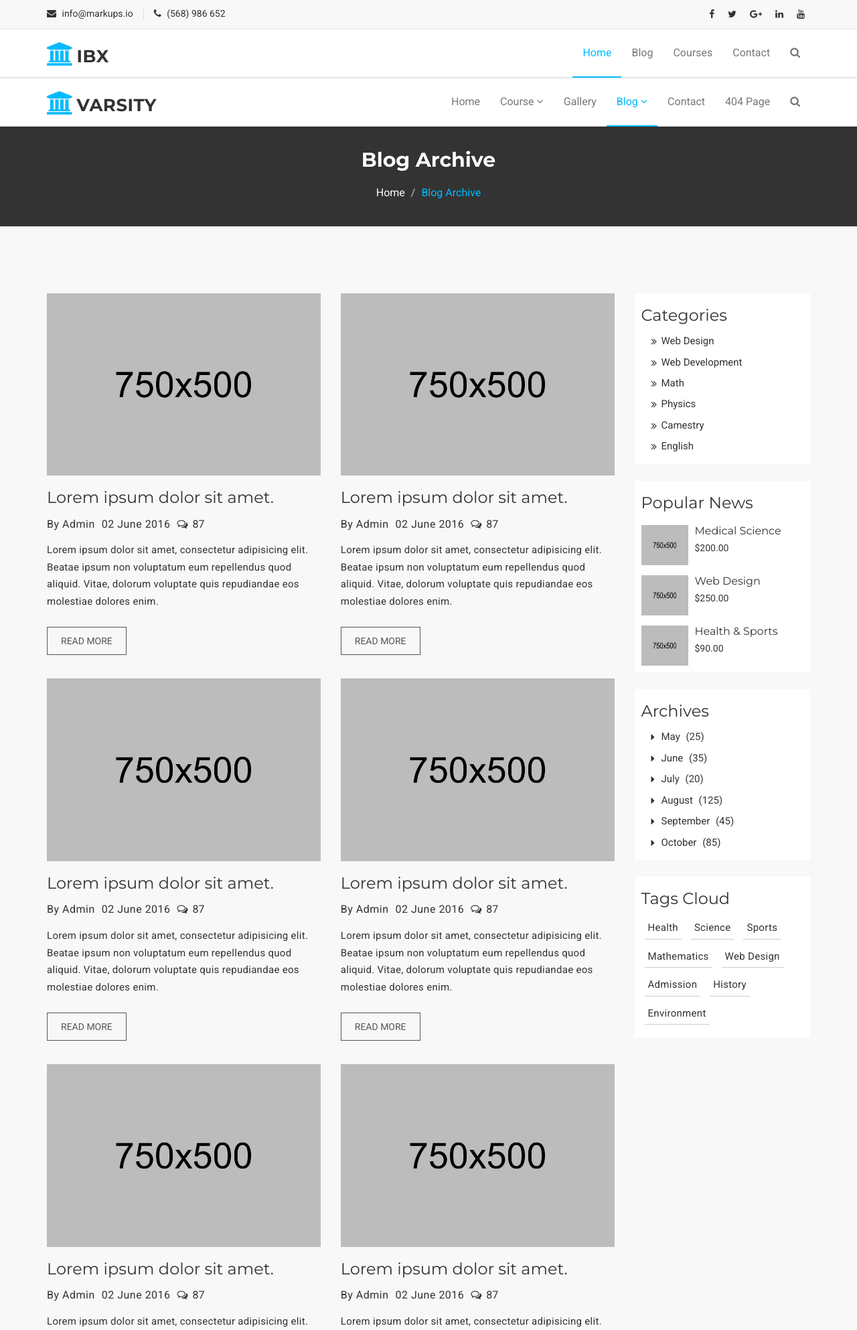
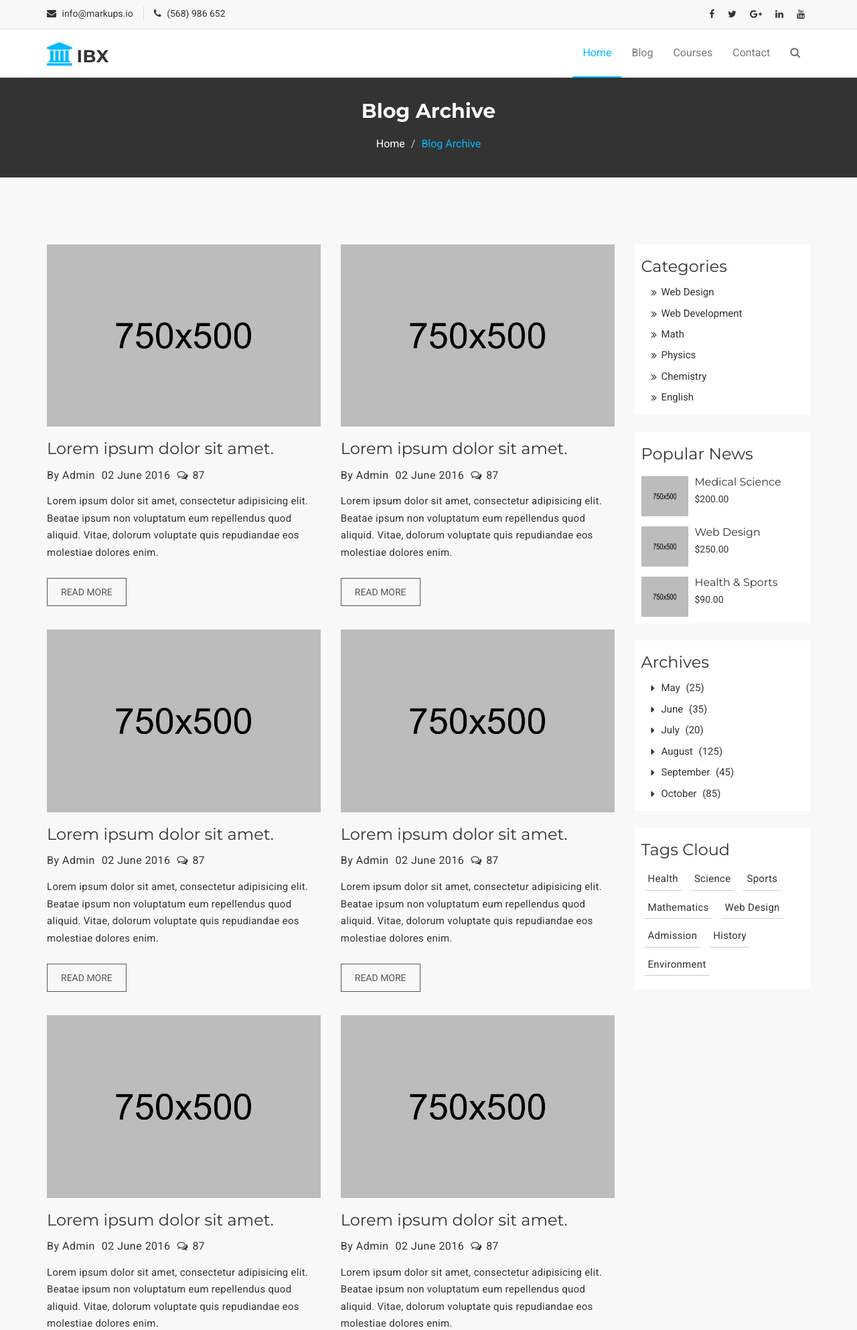
Before and after one commit to Ludis-ET/IBEX, a Django app: page /blogs/ in a window 1280 px wide. Shown: the top 1986 px of the page at 67% size. Run offline with Django 5.2, Linux system fonts and the light colour scheme; some libraries are stand-ins or nearby versions.

Commit message:
"Refactored HTML structure and added static URL references in blog template"

```diff
--- a/core/templates/blog.html
+++ b/core/templates/blog.html
@@ -1,52 +1,5 @@
 {% extends 'base.html' %} {% load static %} {% block body %}
 
-  <!-- End header  -->
-  <!-- Start menu -->
-  <section id="mu-menu">
-    <nav class="navbar navbar-default" role="navigation">
-      <div class="container">
-        <div class="navbar-header">
-          <!-- FOR MOBILE VIEW COLLAPSED BUTTON -->
-          <button type="button" class="navbar-toggle collapsed" data-toggle="collapse" data-target="#navbar" aria-expanded="false" aria-controls="navbar">
-            <span class="sr-only">Toggle navigation</span>
-            <span class="icon-bar"></span>
-            <span class="icon-bar"></span>
-            <span class="icon-bar"></span>
-          </button>
-          <!-- LOGO -->
-          <!-- TEXT BASED LOGO -->
-          <a class="navbar-brand" href="index.html"><i class="fa fa-university"></i><span>Varsity</span></a>
-          <!-- IMG BASED LOGO  -->
-          <!-- <a class="navbar-brand" href="index.html"><img src="assets/img/logo.png" alt="logo"></a> -->
-        </div>
-        <div id="navbar" class="navbar-collapse collapse">
-          <ul id="top-menu" class="nav navbar-nav navbar-right main-nav">
-            <li><a href="index.html">Home</a></li>
-            <li class="dropdown">
-              <a href="#" class="dropdown-toggle" data-toggle="dropdown">Course <span class="fa fa-angle-down"></span></a>
-              <ul class="dropdown-menu" role="menu">
-                <li><a href="course.html">Course Archive</a></li>
-                <li><a href="course-detail.html">Course Detail</a></li>
-              </ul>
-            </li>
-            <li><a href="gallery.html">Gallery</a></li>
-            <li class="dropdown active">
-              <a href="#" class="dropdown-toggle" data-toggle="dropdown">Blog <span class="fa fa-angle-down"></span></a>
-              <ul class="dropdown-menu" role="menu">
-                <li><a href="blog-archive.html">Blog Archive</a></li>
-                <li><a href="blog-single.html">Blog Single</a></li>
-              </ul>
-            </li>
-            <li><a href="contact.html">Contact</a></li>
-            <li><a href="404.html">404 Page</a></li>
-            <li><a href="#" id="mu-search-icon"><i class="fa fa-search"></i></a></li>
-          </ul>
-        </div><!--/.nav-collapse -->
-      </div>
-    </nav>
-  </section>
-  <!-- End menu -->
-  <!-- Start search box -->
 <div id="mu-search">
   <div class="mu-search-area">
     <button class="mu-search-close"><span class="fa fa-close"></span></button>
@@ -54,15 +7,17 @@
       <div class="row">
         <div class="col-md-12">
           <form class="mu-search-form">
-              <input type="search" placeholder="Type Your Keyword(s) & Hit Enter">
+            <input
+              type="search"
+              placeholder="Type Your Keyword(s) & Hit Enter"
+            />
           </form>
         </div>
       </div>
     </div>
   </div>
 </div>
-  <!-- End search box -->
- <!-- Page breadcrumb -->
+
 <section id="mu-page-breadcrumb">
   <div class="container">
     <div class="row">
@@ -78,7 +33,7 @@
     </div>
   </div>
 </section>
- <!-- End breadcrumb -->
+
 <section id="mu-course-content">
   <div class="container">
     <div class="row">
@@ -86,13 +41,17 @@
         <div class="mu-course-content-area">
           <div class="row">
             <div class="col-md-9">
-                <!-- start course content container -->
               <div class="mu-course-container mu-blog-archive">
                 <div class="row">
                   <div class="col-md-6 col-sm-6">
                     <article class="mu-blog-single-item">
                       <figure class="mu-blog-single-img">
-                          <a href="#"><img src="assets/img/blog/blog-1.jpg" alt="img"></a>
+                        <a href="#">
+                          <img
+                            src="{% static 'assets/img/blog/blog-1.jpg' %}"
+                            alt="img"
+                          />
+                        </a>
                         <figcaption class="mu-blog-caption">
                           <h3><a href="#">Lorem ipsum dolor sit amet.</a></h3>
                         </figcaption>
@@ -103,7 +62,12 @@
                         <span><i class="fa fa-comments-o"></i>87</span>
                       </div>
                       <div class="mu-blog-description">
-                          <p>Lorem ipsum dolor sit amet, consectetur adipisicing elit. Beatae ipsum non voluptatum eum repellendus quod aliquid. Vitae, dolorum voluptate quis repudiandae eos molestiae dolores enim.</p>
+                        <p>
+                          Lorem ipsum dolor sit amet, consectetur adipisicing
+                          elit. Beatae ipsum non voluptatum eum repellendus quod
+                          aliquid. Vitae, dolorum voluptate quis repudiandae eos
+                          molestiae dolores enim.
+                        </p>
                         <a class="mu-read-more-btn" href="#">Read More</a>
                       </div>
                     </article>
@@ -111,7 +75,12 @@
                   <div class="col-md-6 col-sm-6">
                     <article class="mu-blog-single-item">
                       <figure class="mu-blog-single-img">
-                          <a href="#"><img src="assets/img/blog/blog-2.jpg" alt="img"></a>
+                        <a href="#">
+                          <img
+                            src="{% static 'assets/img/blog/blog-2.jpg' %}"
+                            alt="img"
+                          />
+                        </a>
                         <figcaption class="mu-blog-caption">
                           <h3><a href="#">Lorem ipsum dolor sit amet.</a></h3>
                         </figcaption>
@@ -122,7 +91,12 @@
                         <span><i class="fa fa-comments-o"></i>87</span>
                       </div>
                       <div class="mu-blog-description">
-                          <p>Lorem ipsum dolor sit amet, consectetur adipisicing elit. Beatae ipsum non voluptatum eum repellendus quod aliquid. Vitae, dolorum voluptate quis repudiandae eos molestiae dolores enim.</p>
+                        <p>
+                          Lorem ipsum dolor sit amet, consectetur adipisicing
+                          elit. Beatae ipsum non voluptatum eum repellendus quod
+                          aliquid. Vitae, dolorum voluptate quis repudiandae eos
+                          molestiae dolores enim.
+                        </p>
                         <a class="mu-read-more-btn" href="#">Read More</a>
                       </div>
                     </article>
@@ -130,7 +104,12 @@
                   <div class="col-md-6 col-sm-6">
                     <article class="mu-blog-single-item">
                       <figure class="mu-blog-single-img">
-                          <a href="#"><img src="assets/img/blog/blog-3.jpg" alt="img"></a>
+                        <a href="#">
+                          <img
+                            src="{% static 'assets/img/blog/blog-3.jpg' %}"
+                            alt="img"
+                          />
+                        </a>
                         <figcaption class="mu-blog-caption">
                           <h3><a href="#">Lorem ipsum dolor sit amet.</a></h3>
                         </figcaption>
@@ -141,7 +120,12 @@
                         <span><i class="fa fa-comments-o"></i>87</span>
                       </div>
                       <div class="mu-blog-description">
-                          <p>Lorem ipsum dolor sit amet, consectetur adipisicing elit. Beatae ipsum non voluptatum eum repellendus quod aliquid. Vitae, dolorum voluptate quis repudiandae eos molestiae dolores enim.</p>
+                        <p>
+                          Lorem ipsum dolor sit amet, consectetur adipisicing
+                          elit. Beatae ipsum non voluptatum eum repellendus quod
+                          aliquid. Vitae, dolorum voluptate quis repudiandae eos
+                          molestiae dolores enim.
+                        </p>
                         <a class="mu-read-more-btn" href="#">Read More</a>
                       </div>
                     </article>
@@ -149,7 +133,12 @@
                   <div class="col-md-6 col-sm-6">
                     <article class="mu-blog-single-item">
                       <figure class="mu-blog-single-img">
-                          <a href="#"><img src="assets/img/blog/blog-1.jpg" alt="img"></a>
+                        <a href="#">
+                          <img
+                            src="{% static 'assets/img/blog/blog-1.jpg' %}"
+                            alt="img"
+                          />
+                        </a>
                         <figcaption class="mu-blog-caption">
                           <h3><a href="#">Lorem ipsum dolor sit amet.</a></h3>
                         </figcaption>
@@ -160,7 +149,12 @@
                         <span><i class="fa fa-comments-o"></i>87</span>
                       </div>
                       <div class="mu-blog-description">
-                          <p>Lorem ipsum dolor sit amet, consectetur adipisicing elit. Beatae ipsum non voluptatum eum repellendus quod aliquid. Vitae, dolorum voluptate quis repudiandae eos molestiae dolores enim.</p>
+                        <p>
+                          Lorem ipsum dolor sit amet, consectetur adipisicing
+                          elit. Beatae ipsum non voluptatum eum repellendus quod
+                          aliquid. Vitae, dolorum voluptate quis repudiandae eos
+                          molestiae dolores enim.
+                        </p>
                         <a class="mu-read-more-btn" href="#">Read More</a>
                       </div>
                     </article>
@@ -168,7 +162,12 @@
                   <div class="col-md-6 col-sm-6">
                     <article class="mu-blog-single-item">
                       <figure class="mu-blog-single-img">
-                          <a href="#"><img src="assets/img/blog/blog-2.jpg" alt="img"></a>
+                        <a href="#">
+                          <img
+                            src="{% static 'assets/img/blog/blog-2.jpg' %}"
+                            alt="img"
+                          />
+                        </a>
                         <figcaption class="mu-blog-caption">
                           <h3><a href="#">Lorem ipsum dolor sit amet.</a></h3>
                         </figcaption>
@@ -179,7 +178,12 @@
                         <span><i class="fa fa-comments-o"></i>87</span>
                       </div>
                       <div class="mu-blog-description">
-                          <p>Lorem ipsum dolor sit amet, consectetur adipisicing elit. Beatae ipsum non voluptatum eum repellendus quod aliquid. Vitae, dolorum voluptate quis repudiandae eos molestiae dolores enim.</p>
+                        <p>
+                          Lorem ipsum dolor sit amet, consectetur adipisicing
+                          elit. Beatae ipsum non voluptatum eum repellendus quod
+                          aliquid. Vitae, dolorum voluptate quis repudiandae eos
+                          molestiae dolores enim.
+                        </p>
                         <a class="mu-read-more-btn" href="#">Read More</a>
                       </div>
                     </article>
@@ -187,7 +191,12 @@
                   <div class="col-md-6 col-sm-6">
                     <article class="mu-blog-single-item">
                       <figure class="mu-blog-single-img">
-                          <a href="#"><img src="assets/img/blog/blog-3.jpg" alt="img"></a>
+                        <a href="#">
+                          <img
+                            src="{% static 'assets/img/blog/blog-3.jpg' %}"
+                            alt="img"
+                          />
+                        </a>
                         <figcaption class="mu-blog-caption">
                           <h3><a href="#">Lorem ipsum dolor sit amet.</a></h3>
                         </figcaption>
@@ -198,15 +207,18 @@
                         <span><i class="fa fa-comments-o"></i>87</span>
                       </div>
                       <div class="mu-blog-description">
-                          <p>Lorem ipsum dolor sit amet, consectetur adipisicing elit. Beatae ipsum non voluptatum eum repellendus quod aliquid. Vitae, dolorum voluptate quis repudiandae eos molestiae dolores enim.</p>
+                        <p>
+                          Lorem ipsum dolor sit amet, consectetur adipisicing
+                          elit. Beatae ipsum non voluptatum eum repellendus quod
+                          aliquid. Vitae, dolorum voluptate quis repudiandae eos
+                          molestiae dolores enim.
+                        </p>
                         <a class="mu-read-more-btn" href="#">Read More</a>
                       </div>
                     </article>
                   </div>
                 </div>
               </div>
-                <!-- end course content container -->
-                <!-- start course pagination -->
               <div class="mu-pagination">
                 <nav>
                   <ul class="pagination">
@@ -228,78 +240,99 @@
                   </ul>
                 </nav>
               </div>
-                <!-- end course pagination -->
             </div>
             <div class="col-md-3">
-                <!-- start sidebar -->
               <aside class="mu-sidebar">
-                  <!-- start single sidebar -->
                 <div class="mu-single-sidebar">
                   <h3>Categories</h3>
                   <ul class="mu-sidebar-catg">
                     <li><a href="#">Web Design</a></li>
-                      <li><a href="">Web Development</a></li>
-                      <li><a href="">Math</a></li>
-                      <li><a href="">Physics</a></li>
-                      <li><a href="">Camestry</a></li>
-                      <li><a href="">English</a></li>
+                    <li><a href="#">Web Development</a></li>
+                    <li><a href="#">Math</a></li>
+                    <li><a href="#">Physics</a></li>
+                    <li><a href="#">Chemistry</a></li>
+                    <li><a href="#">English</a></li>
                   </ul>
                 </div>
-                  <!-- end single sidebar -->
-                  <!-- start single sidebar -->
                 <div class="mu-single-sidebar">
                   <h3>Popular News</h3>
                   <div class="mu-sidebar-popular-courses">
                     <div class="media">
                       <div class="media-left">
                         <a href="#">
-                            <img class="media-object" src="assets/img/courses/1.jpg" alt="img">
+                          <img
+                            class="media-object"
+                            src="{% static 'assets/img/courses/1.jpg' %}"
+                            alt="img"
+                          />
                         </a>
                       </div>
                       <div class="media-body">
-                          <h4 class="media-heading"><a href="#">Medical Science</a></h4>
+                        <h4 class="media-heading">
+                          <a href="#">Medical Science</a>
+                        </h4>
                         <span class="popular-course-price">$200.00</span>
                       </div>
                     </div>
                     <div class="media">
                       <div class="media-left">
                         <a href="#">
-                            <img class="media-object" src="assets/img/courses/2.jpg" alt="img">
+                          <img
+                            class="media-object"
+                            src="{% static 'assets/img/courses/2.jpg' %}"
+                            alt="img"
+                          />
                         </a>
                       </div>
                       <div class="media-body">
-                          <h4 class="media-heading"><a href="#">Web Design</a></h4>
+                        <h4 class="media-heading">
+                          <a href="#">Web Design</a>
+                        </h4>
                         <span class="popular-course-price">$250.00</span>
                       </div>
                     </div>
                     <div class="media">
                       <div class="media-left">
                         <a href="#">
-                            <img class="media-object" src="assets/img/courses/3.jpg" alt="img">
+                          <img
+                            class="media-object"
+                            src="{% static 'assets/img/courses/3.jpg' %}"
+                            alt="img"
+                          />
                         </a>
                       </div>
                       <div class="media-body">
-                          <h4 class="media-heading"><a href="#">Health & Sports</a></h4>
+                        <h4 class="media-heading">
+                          <a href="#">Health & Sports</a>
+                        </h4>
                         <span class="popular-course-price">$90.00</span>
                       </div>
                     </div>
                   </div>
                 </div>
-                  <!-- end single sidebar -->
-                  <!-- start single sidebar -->
                 <div class="mu-single-sidebar">
                   <h3>Archives</h3>
                   <ul class="mu-sidebar-catg mu-sidebar-archives">
-                      <li><a href="#">May <span>(25)</span></a></li>
-                      <li><a href="">June <span>(35)</span></a></li>
-                      <li><a href="">July <span>(20)</span></a></li>
-                      <li><a href="">August <span>(125)</span></a></li>
-                      <li><a href="">September <span>(45)</span></a></li>
-                      <li><a href="">October <span>(85)</span></a></li>
+                    <li>
+                      <a href="#">May <span>(25)</span></a>
+                    </li>
+                    <li>
+                      <a href="#">June <span>(35)</span></a>
+                    </li>
+                    <li>
+                      <a href="#">July <span>(20)</span></a>
+                    </li>
+                    <li>
+                      <a href="#">August <span>(125)</span></a>
+                    </li>
+                    <li>
+                      <a href="#">September <span>(45)</span></a>
+                    </li>
+                    <li>
+                      <a href="#">October <span>(85)</span></a>
+                    </li>
                   </ul>
                 </div>
-                  <!-- end single sidebar -->
-                  <!-- start single sidebar -->
                 <div class="mu-single-sidebar">
                   <h3>Tags Cloud</h3>
                   <div class="tag-cloud">
@@ -313,9 +346,7 @@
                     <a href="#">Environment</a>
                   </div>
                 </div>
-                  <!-- end single sidebar -->
               </aside>
-                <!-- / end sidebar -->
             </div>
           </div>
         </div>
```
Lines whose indentation alone changed are shown as unchanged.
